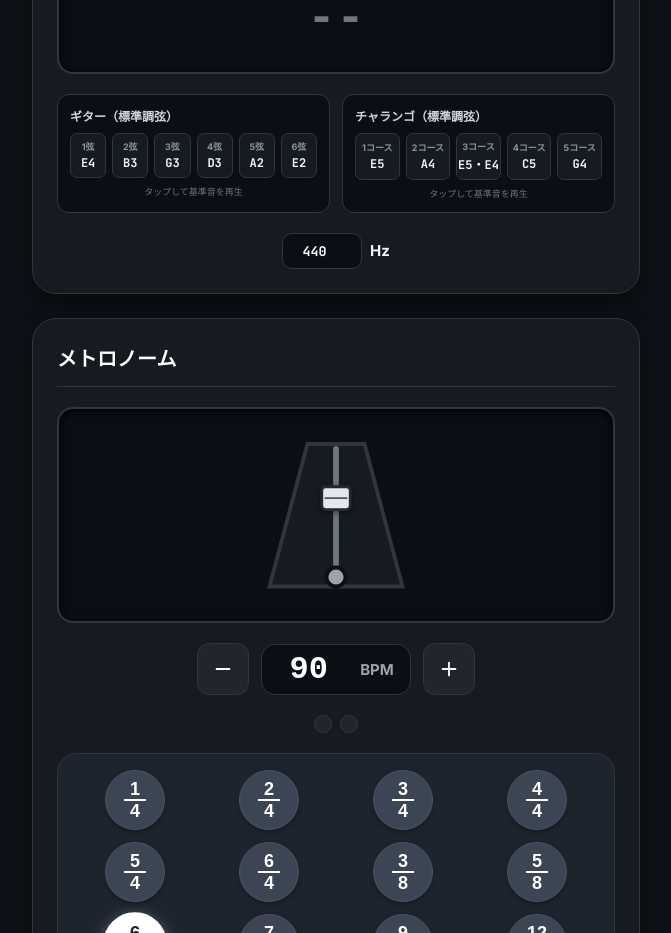
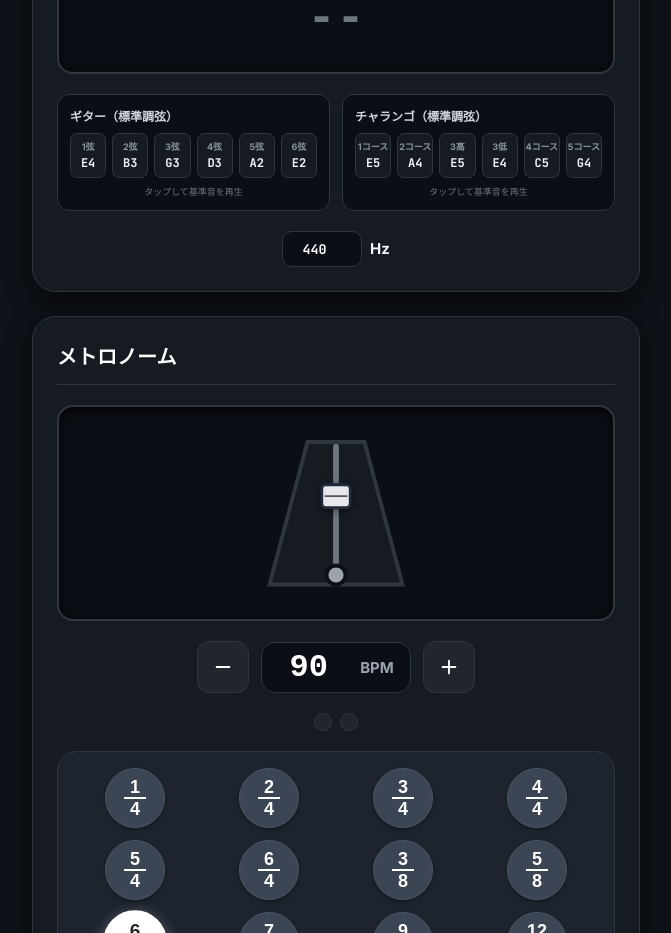
Before and after one commit to CharlieARPK/VoiceRecorder, a React (Vite) app: page / in a window 1280 px wide. Shown: the part 960-1893 px from the top of the page, without its empty margins (304-975 px from the left). Built offline with nearby package versions, Linux system fonts and the light colour scheme.

Commit message:
Split charango third-course reference tones

```diff
--- a/src/components/TunerCard.jsx
+++ b/src/components/TunerCard.jsx
@@ -16,7 +16,8 @@ const guitarTuning = [
 const charangoTuning = [
   { label: "1コース", note: "E5", midi: [76] },
   { label: "2コース", note: "A4", midi: [69] },
-  { label: "3コース", note: "E5・E4", midi: [76, 64] },
+  { label: "3高", note: "E5", midi: [76] },
+  { label: "3低", note: "E4", midi: [64] },
   { label: "4コース", note: "C5", midi: [72] },
   { label: "5コース", note: "G4", midi: [67] }
 ];
@@ -178,13 +179,13 @@ export default function TunerCard() {
     if (audioCtx.state === 'suspended') await audioCtx.resume();
 
     const now = audioCtx.currentTime;
-    const duration = 1.5;
+    const duration = 1;
     const gain = audioCtx.createGain();
     const peakVolume = 0.16 / Math.sqrt(Math.max(1, midiNotes.length));
 
     gain.gain.setValueAtTime(0.0001, now);
     gain.gain.exponentialRampToValueAtTime(peakVolume, now + 0.03);
-    gain.gain.setValueAtTime(peakVolume, now + 1.1);
+    gain.gain.setValueAtTime(peakVolume, now + 0.7);
     gain.gain.exponentialRampToValueAtTime(0.0001, now + duration);
     gain.connect(audioCtx.destination);
     toneGainRef.current = gain;
```
